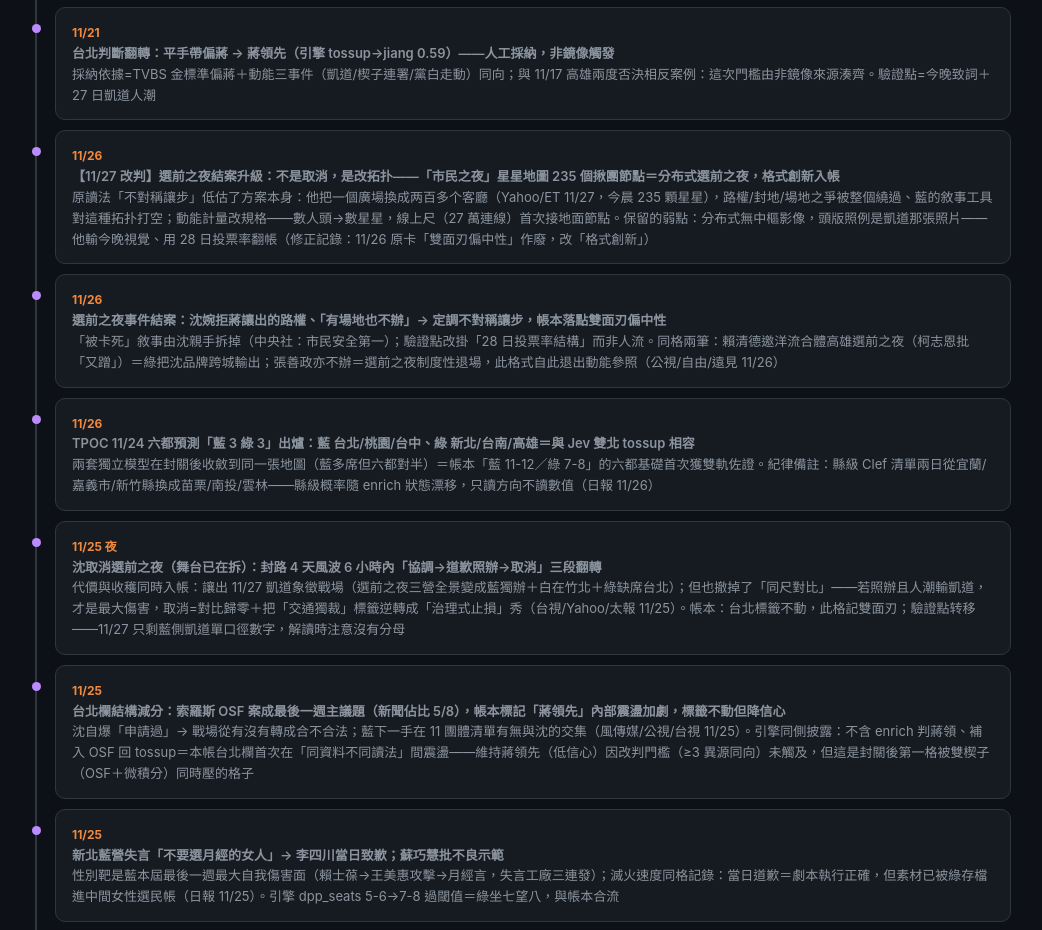
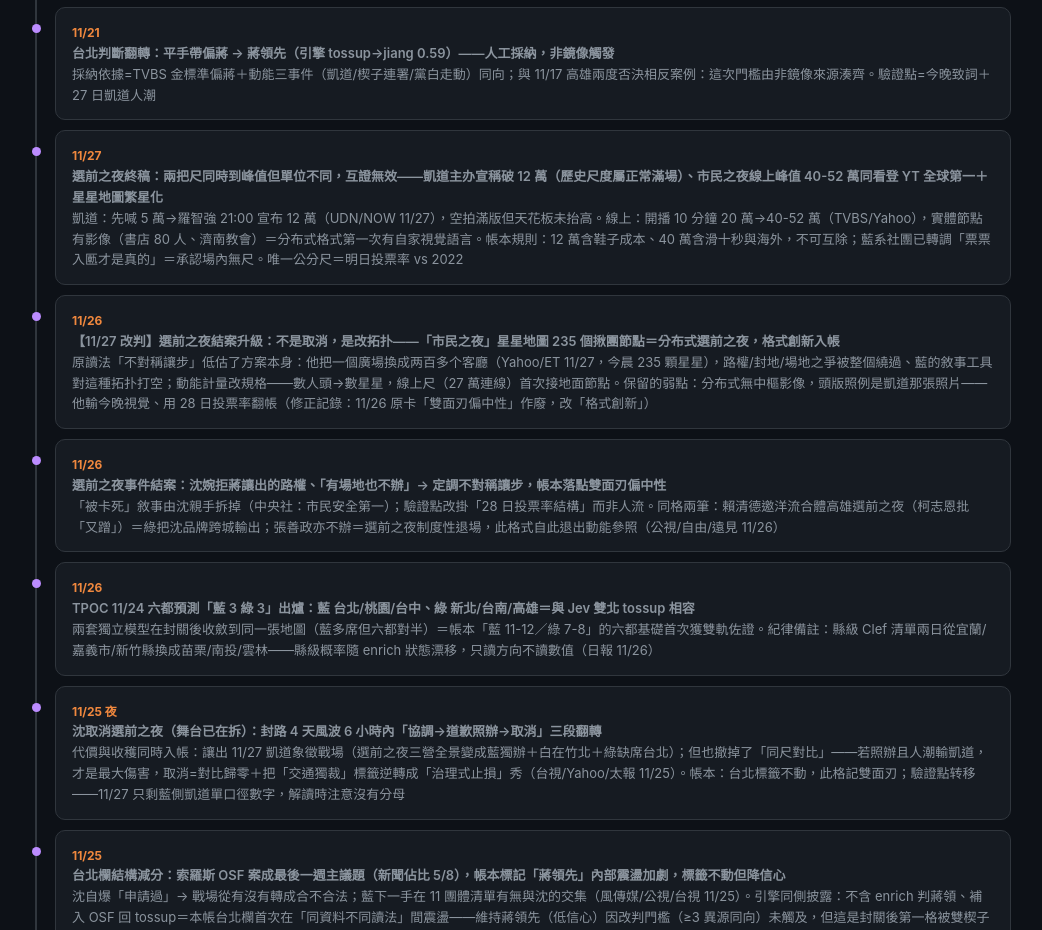
Before and after one commit to fykuo/tw-election-dash, a plain HTML site: page d-a8xqg6ornt/index.html in a window 1280 px wide. Shown: the part 1261-2191 px from the top of the page, without its empty margins (119-1161 px from the left). Drawn offline with Linux system fonts and the light colour scheme.

Commit message:
11/27 選前之夜終稿：雙尺峰值入帳

```diff
--- a/d-a8xqg6ornt/index.html
+++ b/d-a8xqg6ornt/index.html
@@ -69,6 +69,7 @@
   <div class="card"><span class="date">11/19 18:00</span><div class="concl">三邊會談落幕（91 分鐘）：三方共發《和平宣言》四點共識——核戰打不得、戰略穩定對話、增加石油供應、防止核擴散；全文未涉台灣</div><div class="ev">無賣台素材也無利多素材＝基線（不預期有結論）兌現；「雅爾達」只剩影像沒有文本，對平手盤中性偏藍（台視/風傳媒/Newtalk 11/19）</div></div>
   <div class="card"><span class="date">11/19</span><div class="concl">藍白合全面執行：黃國昌＋傅崐萁＋徐榛蔚聯手挺游淑貞（花蓮）</div><div class="ev">諸侯「快速合流」而非崩解；同週跨城機器對撞（公視/KMT官網/自由 11/19）</div></div>
   <div class="card"><span class="date">11/21</span><div class="concl">台北判斷翻轉：平手帶偏蔣 → 蔣領先（引擎 tossup→jiang 0.59）——人工採納，非鏡像觸發</div><div class="ev">採納依據=TVBS 金標準偏蔣＋動能三事件（凱道/楔子連署/黨白走動）同向；與 11/17 高雄兩度否決相反案例：這次門檻由非鏡像來源湊齊。驗證點=今晚致詞＋27 日凱道人潮</div></div>
+  <div class="card"><span class="date">11/27</span><div class="concl">選前之夜終稿：兩把尺同時到峰值但單位不同，互證無效——凱道主办宣稱破 12 萬（歷史尺度屬正常滿場）、市民之夜線上峰值 40-52 萬同看登 YT 全球第一＋星星地圖繁星化</div><div class="ev">凱道：先喊 5 萬→羅智強 21:00 宣布 12 萬（UDN/NOW 11/27），空拍滿版但天花板未抬高。線上：開播 10 分鐘 20 萬→40-52 萬（TVBS/Yahoo），實體節點有影像（書店 80 人、濟南教會）＝分布式格式第一次有自家視覺語言。帳本規則：12 萬含鞋子成本、40 萬含滑十秒與海外，不可互除；藍系社團已轉調「票票入匭才是真的」＝承認場內無尺。唯一公分尺＝明日投票率 vs 2022</div></div>
   <div class="card"><span class="date">11/26</span><div class="concl">【11/27 改判】選前之夜結案升級：不是取消，是改拓扑——「市民之夜」星星地圖 235 個揪團節點＝分布式選前之夜，格式創新入帳</div><div class="ev">原讀法「不對稱讓步」低估了方案本身：他把一個廣場換成两百多个客廳（Yahoo/ET 11/27，今晨 235 顆星星），路權/封地/場地之爭被整個繞過、藍的敘事工具對這種拓扑打空；動能計量改規格——數人頭→數星星，線上尺（27 萬連線）首次接地面節點。保留的弱點：分布式無中樞影像，頭版照例是凱道那張照片——他輸今晚視覺、用 28 日投票率翻帳（修正記錄：11/26 原卡「雙面刃偏中性」作廢，改「格式創新」）</div></div>
   <div class="card"><span class="date">11/26</span><div class="concl">選前之夜事件結案：沈婉拒蔣讓出的路權、「有場地也不辦」→ 定調不對稱讓步，帳本落點雙面刃偏中性</div><div class="ev">「被卡死」敘事由沈親手拆掉（中央社：市民安全第一）；驗證點改掛「28 日投票率結構」而非人流。同格兩筆：賴清德邀洋流合體高雄選前之夜（柯志恩批「又蹭」）＝綠把沈品牌跨城輸出；張善政亦不辦＝選前之夜制度性退場，此格式自此退出動能參照（公視/自由/遠見 11/26）</div></div>
   <div class="card"><span class="date">11/26</span><div class="concl">TPOC 11/24 六都預測「藍 3 綠 3」出爐：藍 台北/桃園/台中、綠 新北/台南/高雄＝與 Jev 雙北 tossup 相容</div><div class="ev">兩套獨立模型在封關後收斂到同一張地圖（藍多席但六都對半）＝帳本「藍 11-12／綠 7-8」的六都基礎首次獲雙軌佐證。紀律備註：縣級 Clef 清單兩日從宜蘭/嘉義市/新竹縣換成苗栗/南投/雲林——縣級概率隨 enrich 狀態漂移，只讀方向不讀數值（日報 11/26）</div></div>
```
